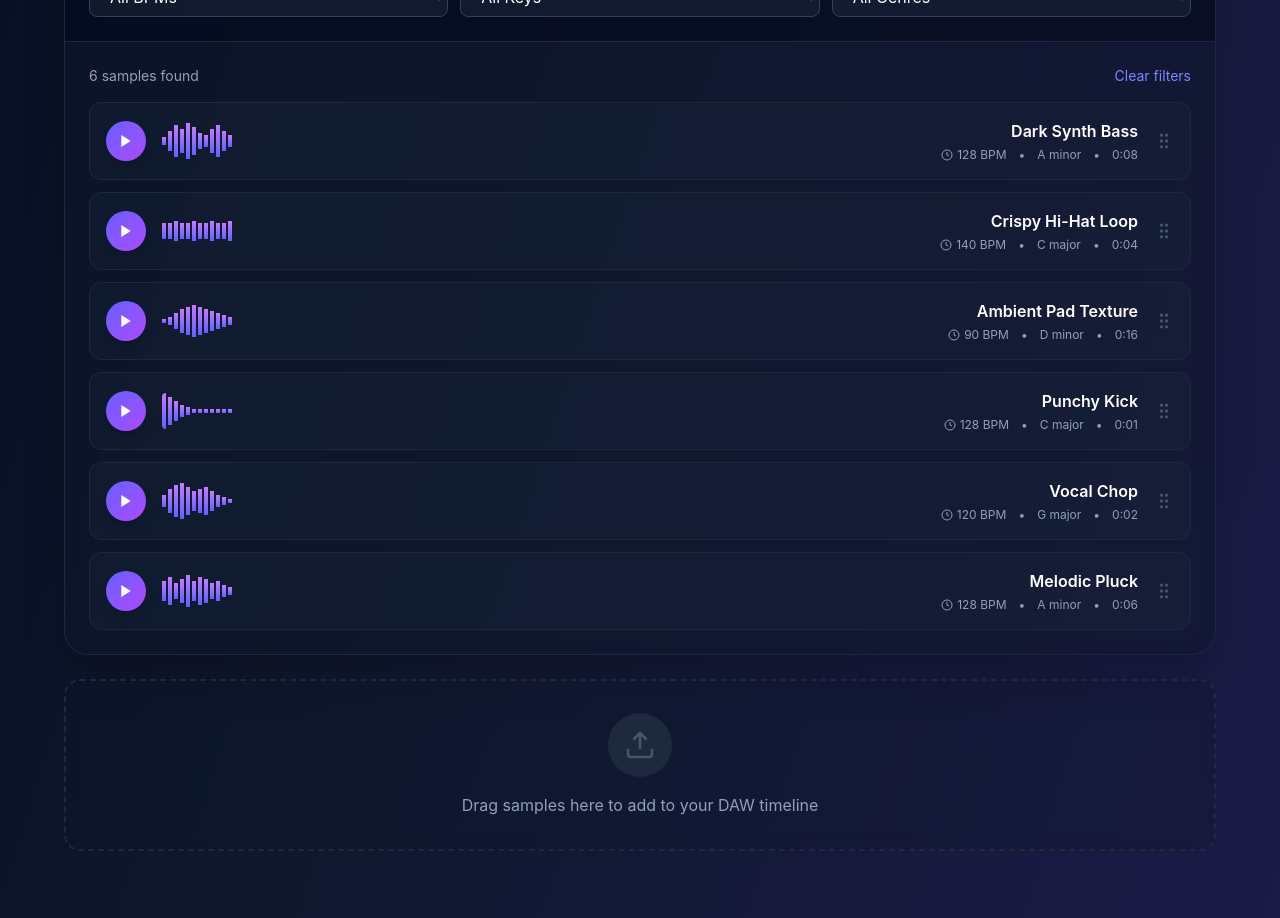
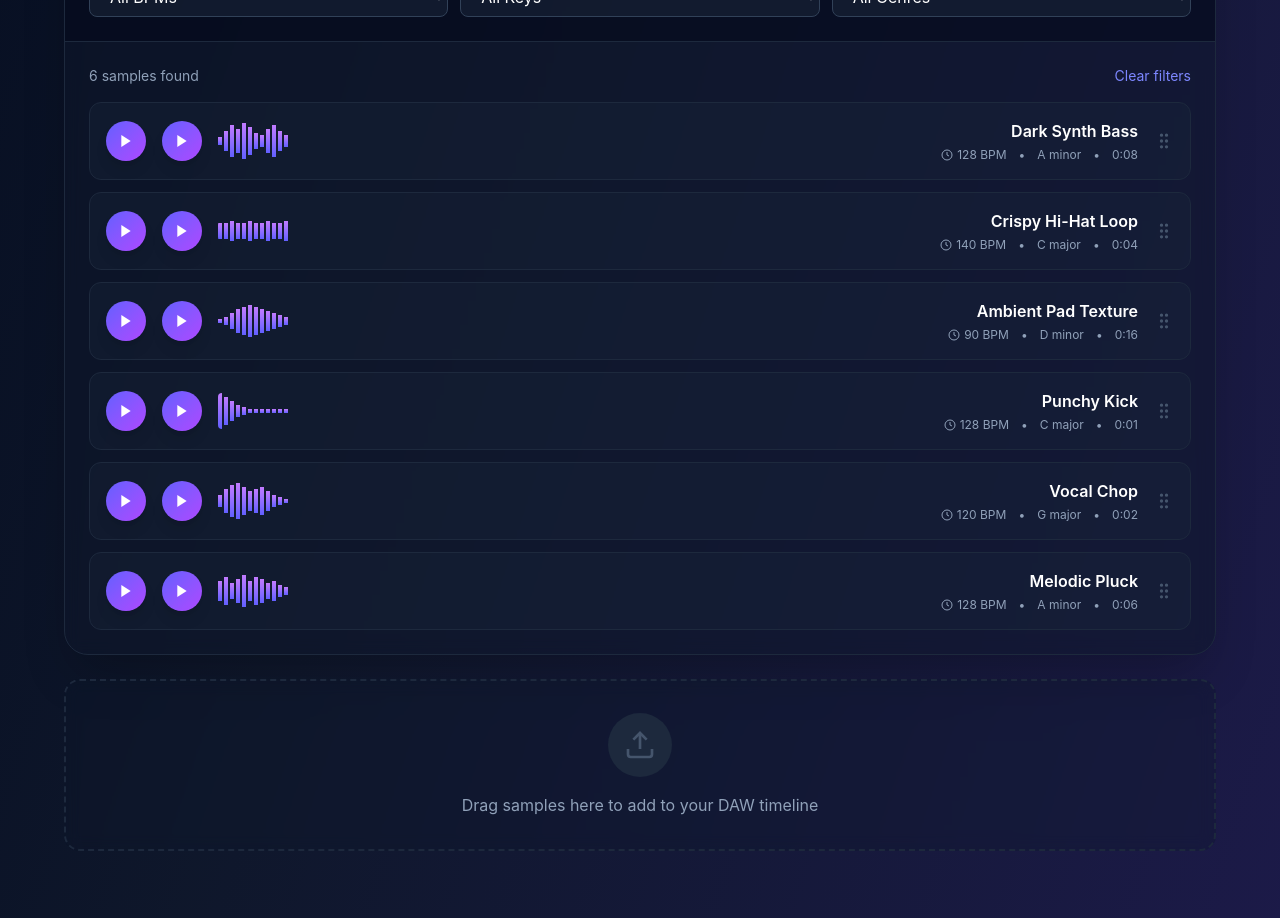
Before and after one commit to StiffMcGriff/WyldKard_Plugin, a React (Vite) app: page / in a window 1280 px wide. Shown: the part 2460-3378 px from the top of the page. Built offline with nearby package versions, Linux system fonts and the light colour scheme.

Commit message:
Enhance sample playback functionality
Updated the handleSampleClick function to send sample data to C++ or log in browser mode. Added onClick handler to button for sample playback.

```diff
--- a/src/components/SampleSearchDemo.tsx
+++ b/src/components/SampleSearchDemo.tsx
@@ -9,7 +9,22 @@ interface Sample {
   duration: string;
   waveform: number[];
 }
-
+// Update this function in SampleSearchDemo.tsx
+const handleSampleClick = (sample: Sample) => {
+  if (window.juce) {
+    // Send a stringified object or a specific path/ID to C++
+    window.juce.sendToNative(JSON.stringify({
+      action: 'PLAY_SAMPLE',
+      payload: {
+        id: sample.id,
+        name: sample.name,
+        bpm: sample.bpm
+      }
+    }));
+  } else {
+    console.log("Browser Mode: Playing", sample.name);
+  }
+};
 const mockSamples: Sample[] = [
   { id: 1, name: "Dark Synth Bass", bpm: 128, key: "A minor", genre: "Electronic", duration: "0:08", waveform: [0.2, 0.5, 0.8, 0.6, 0.9, 0.7, 0.4, 0.3, 0.6, 0.8, 0.5, 0.3] },
   { id: 2, name: "Crispy Hi-Hat Loop", bpm: 140, key: "C major", genre: "Drum & Bass", duration: "0:04", waveform: [0.4, 0.4, 0.5, 0.4, 0.4, 0.5, 0.4, 0.4, 0.5, 0.4, 0.4, 0.5] },
@@ -155,7 +170,15 @@ const handleSampleClick = (samplePath: string) => {
                           <polygon points="5 3 19 12 5 21 5 3" />
                         </svg>
                       </button>
-
+{/* Find this section in your SampleSearchDemo.tsx map loop */}
+<button
+  onClick={() => handleSampleClick(sample)} // Add this line
+  className="flex h-10 w-10 flex-shrink-0 items-center justify-center rounded-full bg-gradient-to-br from-indigo-500 to-purple-500 text-white shadow-lg transition-transform hover:scale-110"
+>
+  <svg className="h-4 w-4" viewBox="0 0 24 24" fill="currentColor">
+    <polygon points="5 3 19 12 5 21 5 3" />
+  </svg>
+</button>
                       {/* Waveform */}
                       <div className="flex flex-1 items-center gap-0.5 overflow-hidden rounded">
                         {sample.waveform.map((height, i) => (
```
